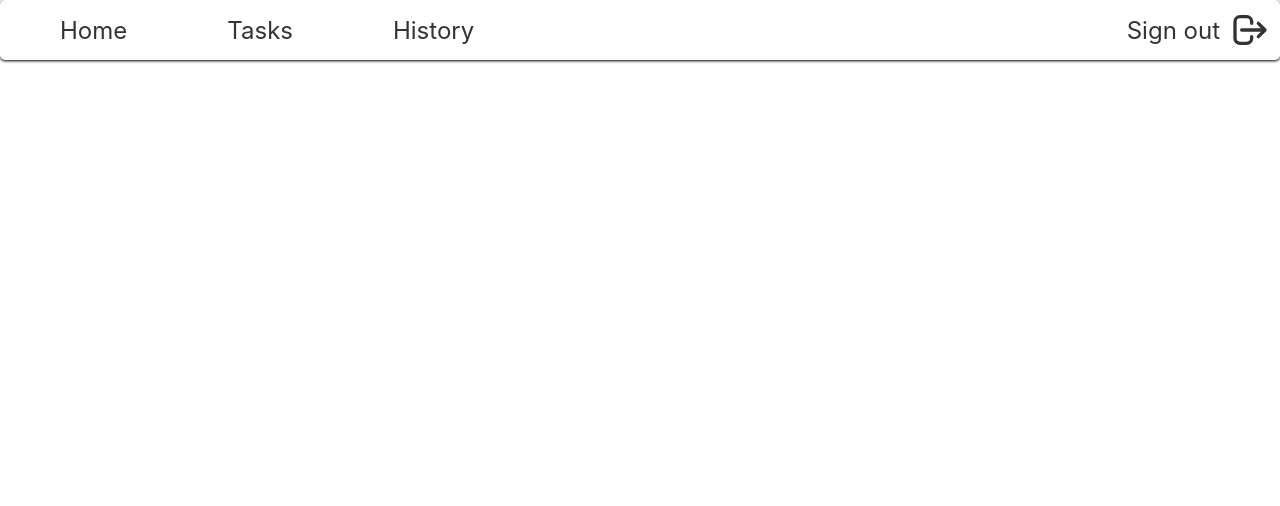
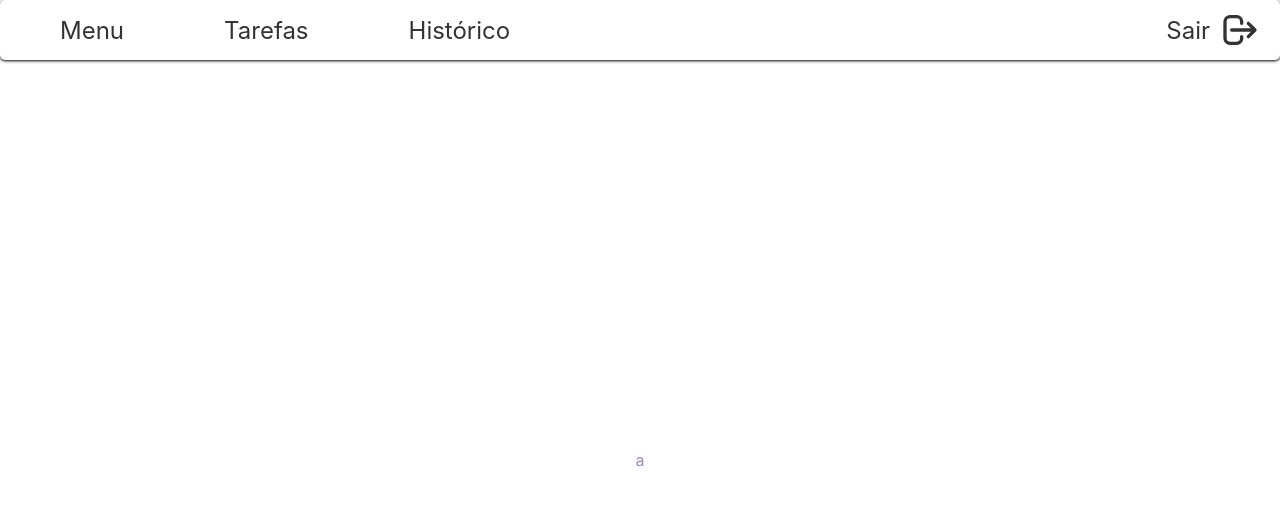
Before and after one commit to ouwargui/crud_angular, a React (Create React App) app in the folder app/: page /home in a window 1280 px wide. Shown: the top 506 px of the page. Built offline with nearby package versions, Linux system fonts and the light colour scheme.

Commit message:
still trying to figure the home page content out

```diff
--- a/app/src/components/header/Header.tsx
+++ b/app/src/components/header/Header.tsx
@@ -17,18 +17,18 @@ const Header: React.FC = () => {
       <Content>
         <LeftItemsContainer>
           <MenuLinks to="/">
-            <NavbarItems>Home</NavbarItems>
+            <NavbarItems>Menu</NavbarItems>
           </MenuLinks>
           <MenuLinks to="/">
-            <NavbarItems>Tasks</NavbarItems>
+            <NavbarItems>Tarefas</NavbarItems>
           </MenuLinks>
           <MenuLinks to="/">
-            <NavbarItems>History</NavbarItems>
+            <NavbarItems>Histórico</NavbarItems>
           </MenuLinks>
         </LeftItemsContainer>
         <RightItemsContainer>
           <Logout to="/">
-            <NavbarItemsRight>Sign out</NavbarItemsRight>
+            <NavbarItemsRight>Sair</NavbarItemsRight>
             <HiOutlineLogout size="40px" />
           </Logout>
         </RightItemsContainer>
--- a/app/src/components/header/styles.ts
+++ b/app/src/components/header/styles.ts
@@ -53,6 +53,7 @@ export const Logout = styled(Link)`
   align-items: center;
   text-decoration: none;
   color: #333;
+  padding-right: 10px;
 
   &:focus,
   &:visited,
--- a/app/src/pages/home-page/Home.tsx
+++ b/app/src/pages/home-page/Home.tsx
@@ -1,5 +1,5 @@
 import React from 'react';
-import {Container} from './styles';
+import {Container, Content, MainContainer, MainContent} from './styles';
 
 import Header from '../../components/header/Header';
 
@@ -7,6 +7,11 @@ const Home: React.FC = () => {
   return (
     <Container>
       <Header />
+      <Content>
+        <MainContainer>
+          <MainContent>a</MainContent>
+        </MainContainer>
+      </Content>
     </Container>
   );
 };
--- a/app/src/pages/home-page/styles.ts
+++ b/app/src/pages/home-page/styles.ts
@@ -1,3 +1,24 @@
 import styled from 'styled-components';
 
 export const Container = styled.div``;
+
+export const Content = styled.div`
+  display: flex;
+  flex-direction: column;
+  min-height: 100vh;
+`;
+
+export const MainContainer = styled.main`
+  flex-grow: 1;
+  display: flex;
+  flex-direction: column;
+  justify-content: center;
+  min-height: 350px;
+  color: #9e89b8;
+`;
+
+export const MainContent = styled.div`
+  display: flex;
+  justify-content: center;
+  align-items: center;
+`;
```
